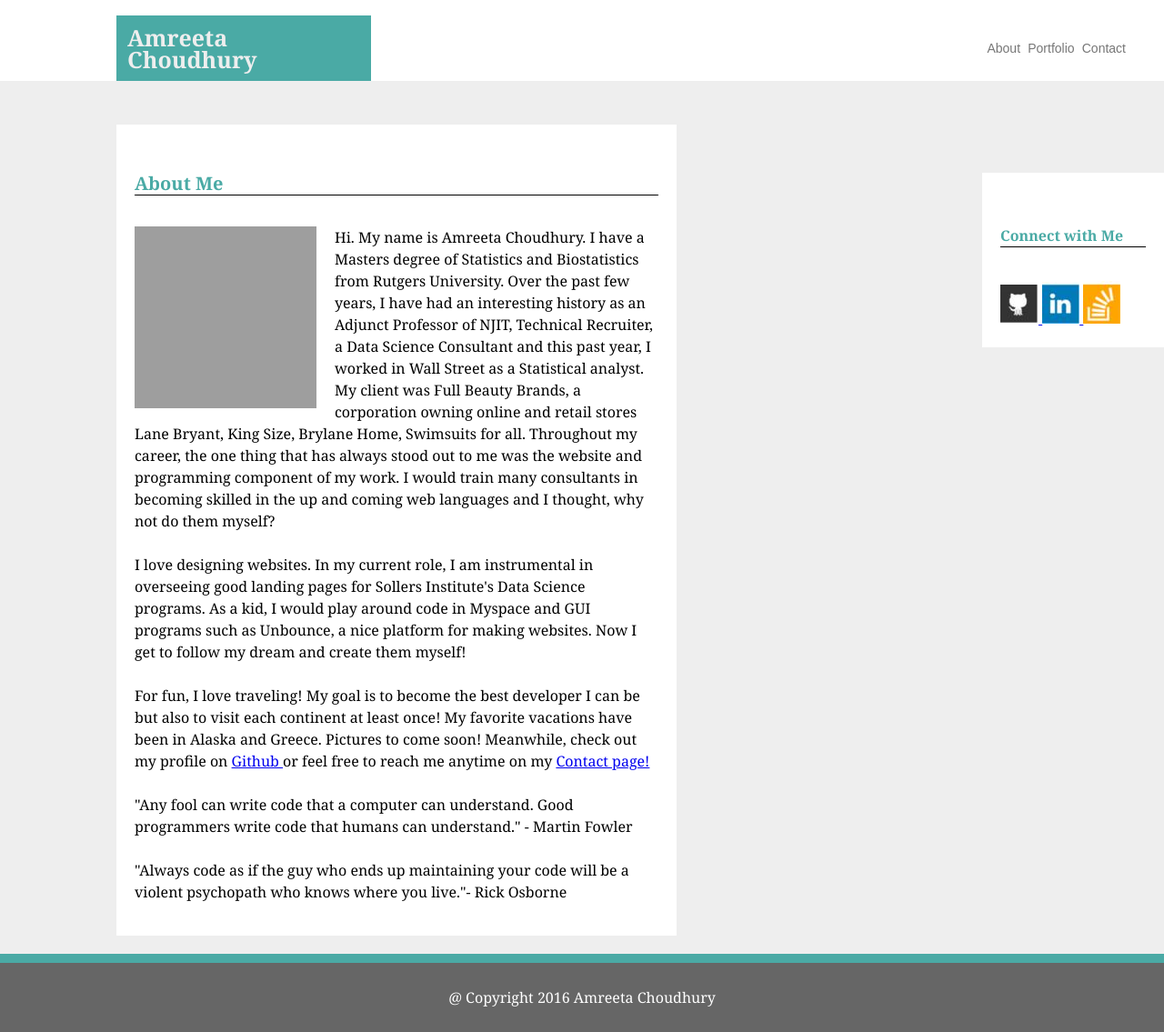
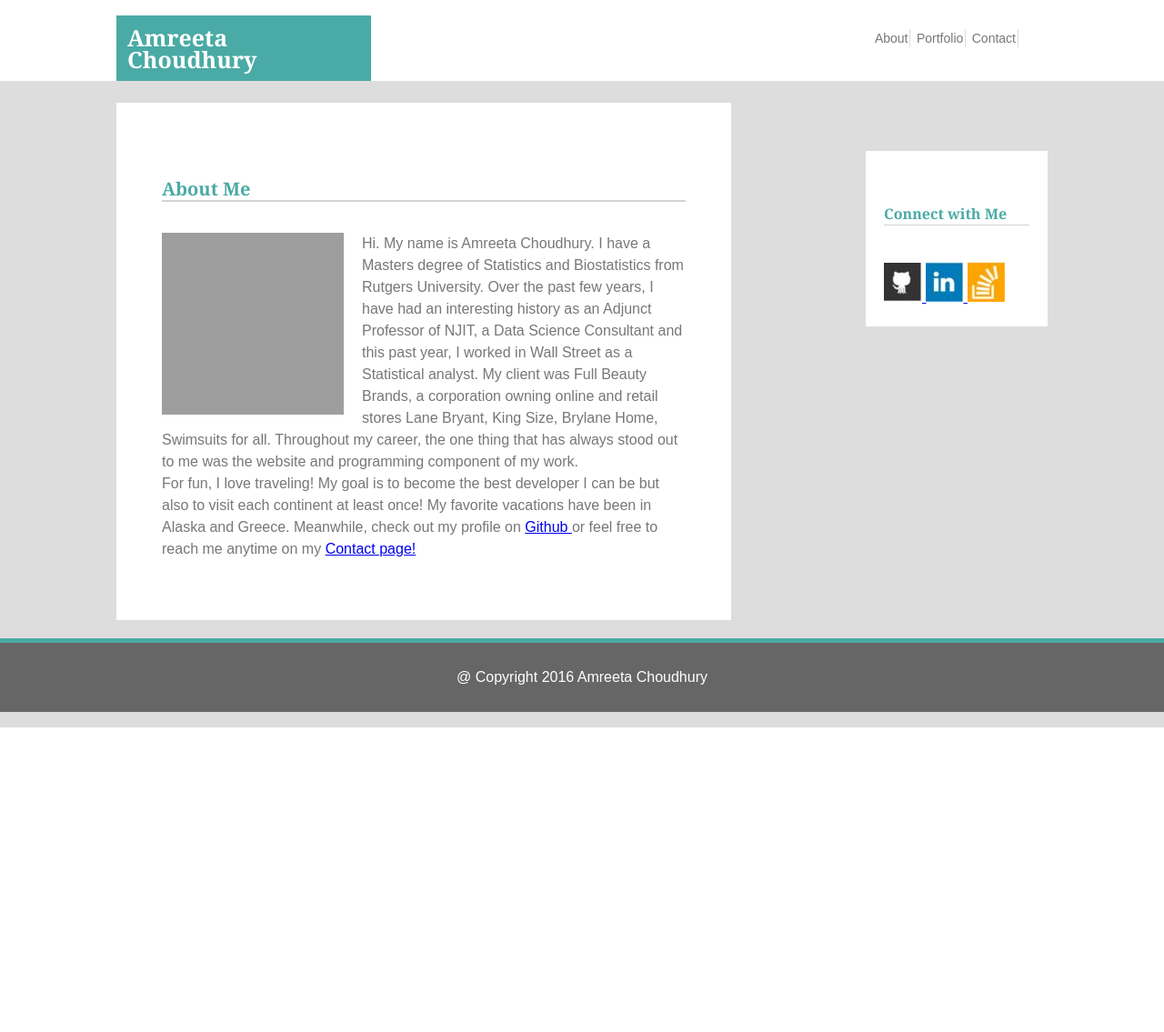
Before and after one commit to amreetac/Basic-Portfolio, a PHP site: page / in a window 1280 px wide. Shown: the whole page at 91% size. After the commit the page ends 800 px from the top, so only its background shows below. Run offline with PHP 8.4, Linux system fonts and the light colour scheme; grey boxes are pictures that could not be loaded.

Commit message:
Finishing up pages

```diff
--- a/assets/css/style.css
+++ b/assets/css/style.css
@@ -2,45 +2,76 @@ body {
     margin: 0;
     padding: 0;
     font-size: 16px;
+    color: #777777;
     line-height: 150%;
-    font-family: "Georgia",Times, Times New Roman,serif;
-    background-color: #eee;
-}
+    font-family: 'Arial', 'Helvetica Neue', Helvetica, sans-serif;
+    background-color: #dddddd;
+    }
+
 header {
-    background: white;
+    background: #ffffff;
     border-color: #cccccc;
     border-width: 2px 10px 4px 15px;
+        }
+
+
+h1 {
+    display: inline-block;
+    background: #4aaaa5;
+    padding: 12px;
+    color: white;
+    margin-left:10%;
+    width: 20%;
+    font-size: 25px;
+    text-align: left;
+    margin-bottom: 0px;
+    font-family: 'Georgia', Times, Times New Roman, serif;
+
 }
+
+h1 a{
+    float:right;
+}
+ a.links:link {
+
+    color: #777777;
+    text-decoration: none;
+    text-align:right;
+    padding:2px;
+    font-family:Arial, Helvetica, sans-serif;
+    font-size: 14px;
+    border-right: solid 1px #dddddd;
+
+}
+
+.mainlinks
+    {
+    float: right;
+    margin-top: 30px;
+    margin-right: 12.5%;
+    display: inline-block;
+    }
 
 h5 {
     color: #4aaaa5;
-    border-bottom: 1px solid black;
+    border-bottom: 2px solid #D3D3D3;
     font-size: 20px;
-}
+    font-family: 'Georgia', Times, Times New Roman, serif;
+        }
 
 h6 {
     color: #4aaaa5;
-    border-bottom: 1px solid black;
+    border-bottom: 1px solid #D3D3D3;
      font-size: 16px;
-}
+     font-family: 'Georgia', Times, Times New Roman, serif;
+        }
 
 a:hover {
     color: #d21034;
   text-decoration: underline;
   font-size: 16px;
-}
+    }
 
-}
-
-}
-.container {
-    width: 25%;
-    margin: 50px auto 30px auto;
-    padding: 20px;
-    border-style: groove;
-    background-color: white;
-    border-color: #dddddd;
-}
 
 }
 
@@ -57,7 +88,7 @@ a:hover {
     width: 45%;
     margin-left: 10%;
     margin-bottom: 20px;
-    padding: 20px;
+    padding: 50px;
     background-color:#ffffff;
 }
 
@@ -71,19 +102,23 @@ a:hover {
 }
 
 .form {
-    width: 30%;
+    width: 45%;
     margin-left: 10%;
-    margin-top: 10px;
-    margin-bottom: 10%
-    border-style: groove;
-    padding: 30px;
+    margin-bottom: 20px;
+    padding: 50px;
     background-color:#ffffff;
 
+}
+
+input[type=submit] {
+    background-color:#4aaaa5;
+    color: white;
 }
 .conn {
     float: right;
     width: 12.5%;
     margin-left: 10%;
+    margin-right: 10%;
     margin-top: 53px;
     margin-bottom: 20px;
     padding: 20px;
@@ -125,92 +160,10 @@ a:hover {
     text-align: center;
     padding: 10px;
     width: 64.5%;
-    border-bottom-width: 100px;
-}
-
-/*
-.image-box-left {
-    float: left;
-}
-
-.image-portfolio {
-    position: absolute;
-}
-
-.image-bar{
-    display: inline-block;
-    background: #4aaaa5;
-    padding: 12px;
-    color: #eee;
-    margin-left:10%;
-    width: 100%;
-    font-size: 25px;
-    text-align: center;
-    margin-bottom: 0px;
-    position: relative;
-
-}
-*/
-
-.picture-border {
-    display: inline-block;
-    background-color: red;
-    position: relative
-    padding: 15px;
-    color: white;
-    margin-left:10%;
-    width: 20%;
-    font-size: 25px;
-    text-align: center;
-    margin-bottom: 20px;
 }
 
 
 
-.mainlinks
-    {
-/*    border-bottom: 2px solid #cccccc;
-*/
-    float: right;
-    margin-top: 40px;
-    margin-right: 40px;
-    display: inline-block;
-    }
-
-
-.mainlinks2
-    {
-    border-bottom: 2px solid #cccccc;
-    float:right;
-
-    }
-
-h1 {
-    display: inline-block;
-    background: #4aaaa5;
-    padding: 12px;
-    color: #eee;
-    margin-left:10%;
-    width: 20%;
-    font-size: 25px;
-    text-align: left;
-    margin-bottom: 0px;
-
-}
-
-h1 a{
-    float:right;
-}
- a.links:link {
-
-    color: #777777;
-    text-decoration: none;
-    text-align:right;
-    padding:2px;
-    font-family:Arial, Helvetica, sans-serif;
-    font-size: 14px;
-
-    }
 
     footer
 {
@@ -218,7 +171,7 @@ h1 a{
     clear: both;
    text-align: center;
    background-color: #666666;
-   border-top: 10px solid #4aaaa5;
+   border-top: 5px solid #4aaaa5;
    padding: 10px;
 
 }
--- a/index.html
+++ b/index.html
@@ -13,6 +13,7 @@
 
         <div class="mainlinks">
             <a href="index.html" class="links">About</a>
+
             <a href="portfolio.html" class="links">Portfolio</a>
             <a href="contact.html" class="links">Contact </a>
         </div>
@@ -20,37 +21,36 @@
         </header>
 
 
- <!-- Add a class called container on div tag -->
+ <!-- Add a class called main container on div tag -->
 
- <div class="main container">
 
         <br>
 
 
-</br>
 
         <div class= "conn">
         <section id= "connect">
                 <h6> <b> Connect with Me </b></h6>
 
             <a href = "https://github.com/amreetac">
-<img src="assets/images/github.jpg" />
+                <img src="assets/images/github.jpg" alt ="Github" />
             </a>
 
             <a href = "https://www.linkedin.com/in/amreeta-choudhury-936aa350">
-<img src="assets/images/linked.jpg" />
+            <img src="assets/images/linked.jpg" alt ="Linkedin" />
             </a>
 
             <a href = "http://stackoverflow.com/users/5951626/amreeta-choudhury">
-<img src="assets/images/stackoverflow.jpg" />
+            <img src="assets/images/stackoverflow.jpg" alt ="Stack Overflow" />
             </a>
+
         </div>
         </section>
 
         <!--Section. Add an id called About Me on div tag -->
         <section id="aboutme">
 
-              <h5 <b> About Me </b> </h5>
+              <h5> About Me </h5>
 
     <!--Image with link. Add an id that says bio image -->
 
@@ -62,50 +62,29 @@
     Masters degree of Statistics and Biostatistics
     from Rutgers University. Over the past few
     years, I have had an interesting history
-    as an Adjunct Professor of NJIT, Technical
-    Recruiter, a Data Science Consultant and this past year, I worked in Wall Street as a Statistical analyst. My client was Full Beauty Brands, a corporation owning online and retail stores Lane Bryant, King Size, Brylane Home, Swimsuits for all.  Throughout my career, the one thing that has always stood out to me was the website and programming component of my work. I would train many consultants in becoming skilled in the up and coming web languages and I thought, why not do them myself?
-
+    as an Adjunct Professor of NJIT, a Data Science Consultant and this past year, I worked in Wall Street as a Statistical analyst. My client was Full Beauty Brands, a corporation owning online and retail stores Lane Bryant, King Size, Brylane Home, Swimsuits for all.  Throughout my career, the one thing that has always stood out to me was the website and programming component of my work.
     <br>
 
 
 
-    </br>
-            I love designing websites. In my current
-        role, I am instrumental in overseeing
-        good landing pages for Sollers Institute's
-        Data Science programs. As a kid, I would
-        play around code in Myspace and GUI programs such as Unbounce, a nice platform
-        for making websites. Now I get to follow my
-        dream and create them myself!
 
-    <br>
-    </br>
             For fun, I love traveling! My goal
         is to become the best developer I can be
         but also to visit each continent at
         least once! My favorite
     vacations have been in Alaska and Greece.
-    Pictures to come soon! Meanwhile, check out my profile on <a href = "http://www.github.com/amreetac/">Github </a> or feel free to reach me anytime on my <a href = "https://fast-tundra-81170.herokuapp.com/contact.html">Contact page! </a>
+     Meanwhile, check out my profile on <a href = "http://www.github.com/amreetac/">Github </a> or feel free to reach me anytime on my <a href = "https://fast-tundra-81170.herokuapp.com/contact.html">Contact page! </a>
 
-    <br>
+            </p>
 
-
-    </br>
-    "Any fool can write code that a computer can understand. Good programmers write code that humans can understand." - Martin Fowler
-    <br>
-
-    </br>
-    "Always code as if the guy who ends up maintaining your code will be a violent psychopath who knows where you live."- Rick Osborne
-    </p>
 
     </section>
 
-    <!-- Add an id to section called Contact info -->
 
 </body>
-
 
  <footer>
     <p> @ Copyright 2016 Amreeta Choudhury </p>
     </footer>
+
 </html>
```
Also changed, not shown: contact.html (+22 -15 lines), portfolio.html (+11 -14 lines). Lines whose indentation alone changed are shown as unchanged.
